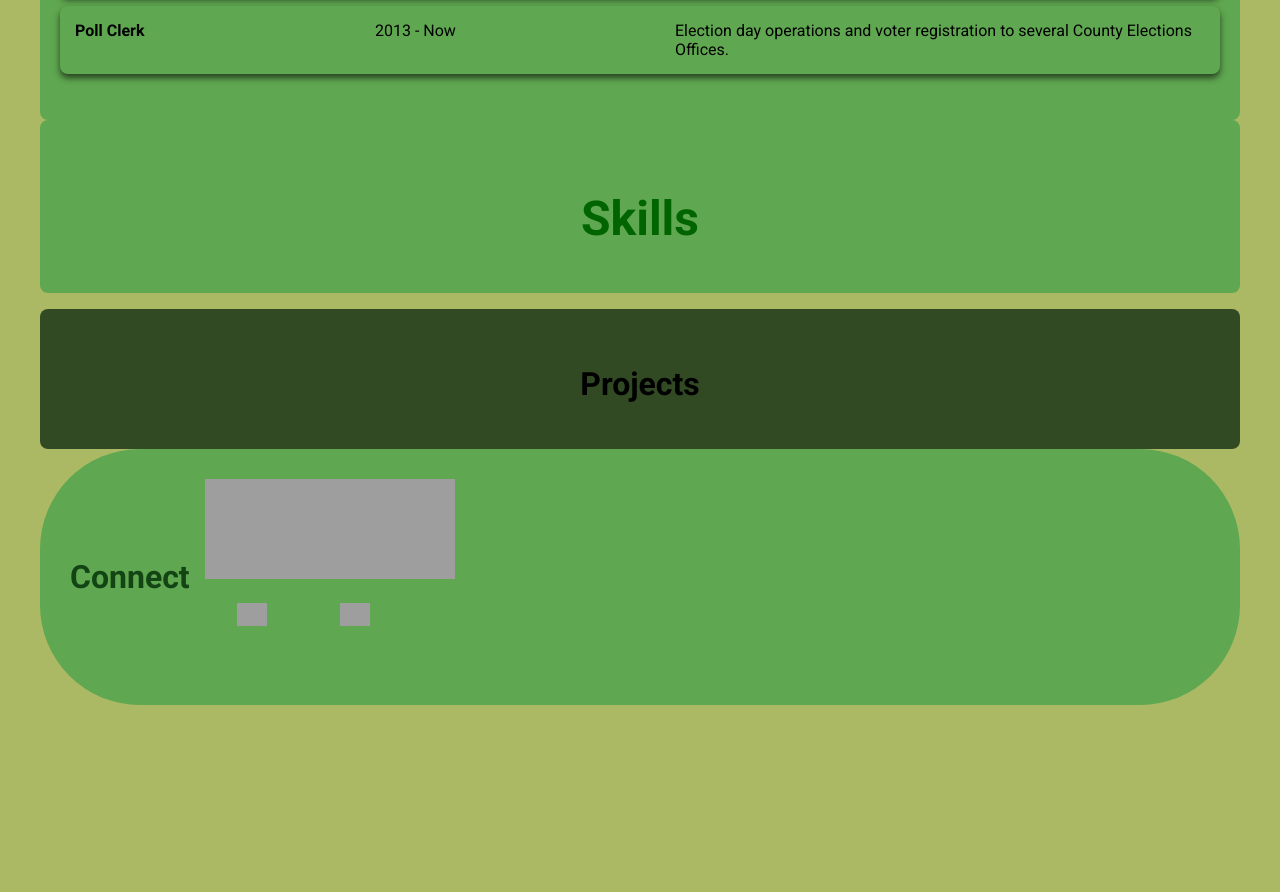
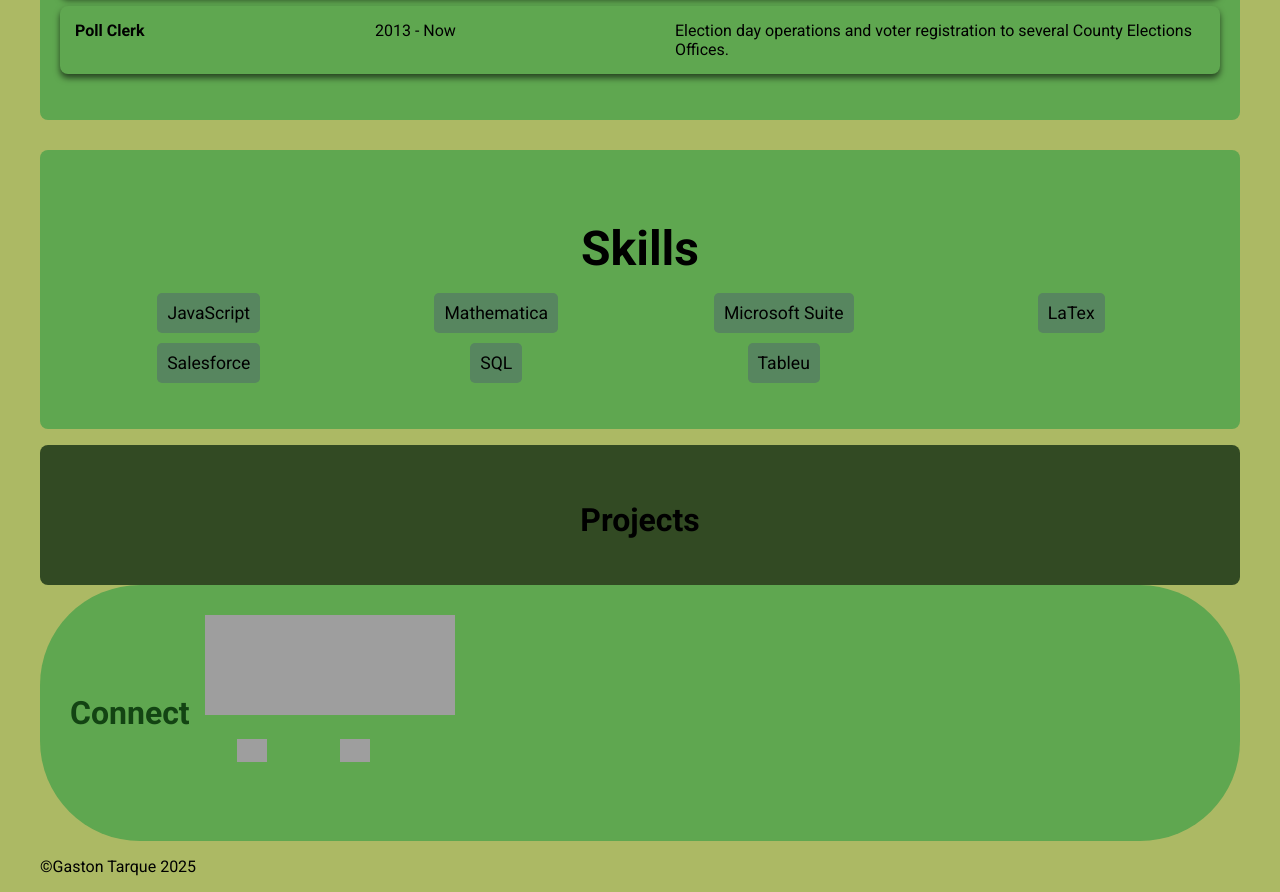
Before and after one commit to gastoncodesdreams/gaston-tarque-jupiter, a plain HTML site: page index.html in a window 1280 px wide. Shown: the part 1080-1972 px from the top of the page. Before the commit the page ends 1785 px from the top, so only its background shows below. Drawn offline with Linux system fonts and the light colour scheme; grey boxes are pictures that could not be loaded; a web font is replaced by a local one.

Commit message:
js added, created footer and skills array

```diff
--- a/css/index.css
+++ b/css/index.css
@@ -137,6 +137,27 @@ body {
     margin-bottom: 1rem;
 }
 
+#skills ul {
+    list-style-type: none;  /*no bullet points*/
+    padding-left: 0;        /*no left padding*/
+/***********/
+    display: grid;
+    grid-template-columns: repeat(auto-fill, minmax(150px, 1fr)); /*autofill columns*/
+    gap: 10px;
+    justify-items: center;
+}
+
+#skills ul li {
+    background-color: #57865f;
+    padding: 10px;
+    border-radius: 5px;
+    font-size: 1.1rem;
+    text-align: center;
+}/**********************/
+
+
+
+
 /*PROJECTS SECTION*/
 #projects {
     text-align: center;
@@ -231,6 +252,10 @@ body {
     }
 
 /*experience section*/
+    #experience {
+    margin-bottom: 30px;
+    }
+
     #experience ul li {
         display: grid;
         grid-template-columns: 1fr 1fr 2fr; /*keep tablets grid*/
@@ -240,11 +265,16 @@ body {
 /*skills, projects, connect sections*/
     #skills{
         padding: 15px;
-        color: darkgreen;
+        color: black;
     }
 
     #skills h2{
         font-size: 3rem;
+    }
+
+
+    #skills ul {
+        grid-template-columns: repeat(auto-fill, minmax(200px, 1fr));  /* increase min width of grid*/
     }
 
     #projects{
@@ -294,6 +324,9 @@ body {
     }
 
 /*experience section*/
+    #experience {
+    margin-bottom: 30px;
+    }
     #experience ul li {
         display: grid;
         grid-template-columns: 1fr 1fr 2fr;
@@ -310,6 +343,10 @@ body {
     #skills {
         padding: 30px;  /*padding addition*/
         }
+
+    #skills ul {
+        grid-template-columns: repeat(auto-fill, minmax(250px, 1fr));  /*increase min width for grid*/
+     }
 
     #projects{
         background-color: rgb(50, 74, 35);
--- a/index.html
+++ b/index.html
@@ -96,5 +96,7 @@
     </ul>
 </section>
 
+<script src="js/index.js"></script>
+<footer></footer>
 </body>
 </html>
--- /dev/null
+++ b/js/index.js
@@ -0,0 +1,40 @@
+//FOOTER CREATED
+const aFooter = document.createElement('footer');
+aFooter.className = 'footer';
+aFooter.setAttribute("id", "myfooter");
+document.body.appendChild(aFooter);
+console.log(aFooter);
+
+//GET CURRENT YEAR
+var today = new Date();
+var thisYear = today.getFullYear();
+console.log(thisYear);
+
+//FIND FOOTER ELEMENT
+var newFooter = document.querySelector("footer");
+console.log(newFooter);
+
+//CREATE COPYRIGHT
+var aCopyright = document.createElement("p");
+const copyrightSymbol = '\u00A9';
+var copyrightText = copyrightSymbol + "Gaston Tarque " + thisYear;
+aCopyright.innerHTML = copyrightText;
+console.log(aCopyright);
+
+//APPEND COPYRIGHT TO FOOTER
+aFooter.appendChild(aCopyright); //append copyright paragraph
+console.log(aFooter);
+
+//SKILLS SECTION
+const skills =["JavaScript", "Mathematica", "Microsoft Suite", "LaTex", "Salesforce", "SQL", "Tableu"];
+
+//FIND SKILLS SECTION AND UNORDERED LIST
+const skillsSection = document.querySelector('#skills'); //select skills selection by ID
+var skillsList = skillsSection.querySelector("ul"); //select <ul> element inside skills
+
+//LOOP THRU SKILLS ARRAY AND CREATE <li> FOR EACH
+for (let i = 0; i < skills.length; i++){
+    var skill = document.createElement("li"); //create <li> for each skill
+    skill.innerText = skills[i]; //set inner text of li to current skill
+    skillsList.appendChild(skill); //append <li> to the <ul>
+}
```
